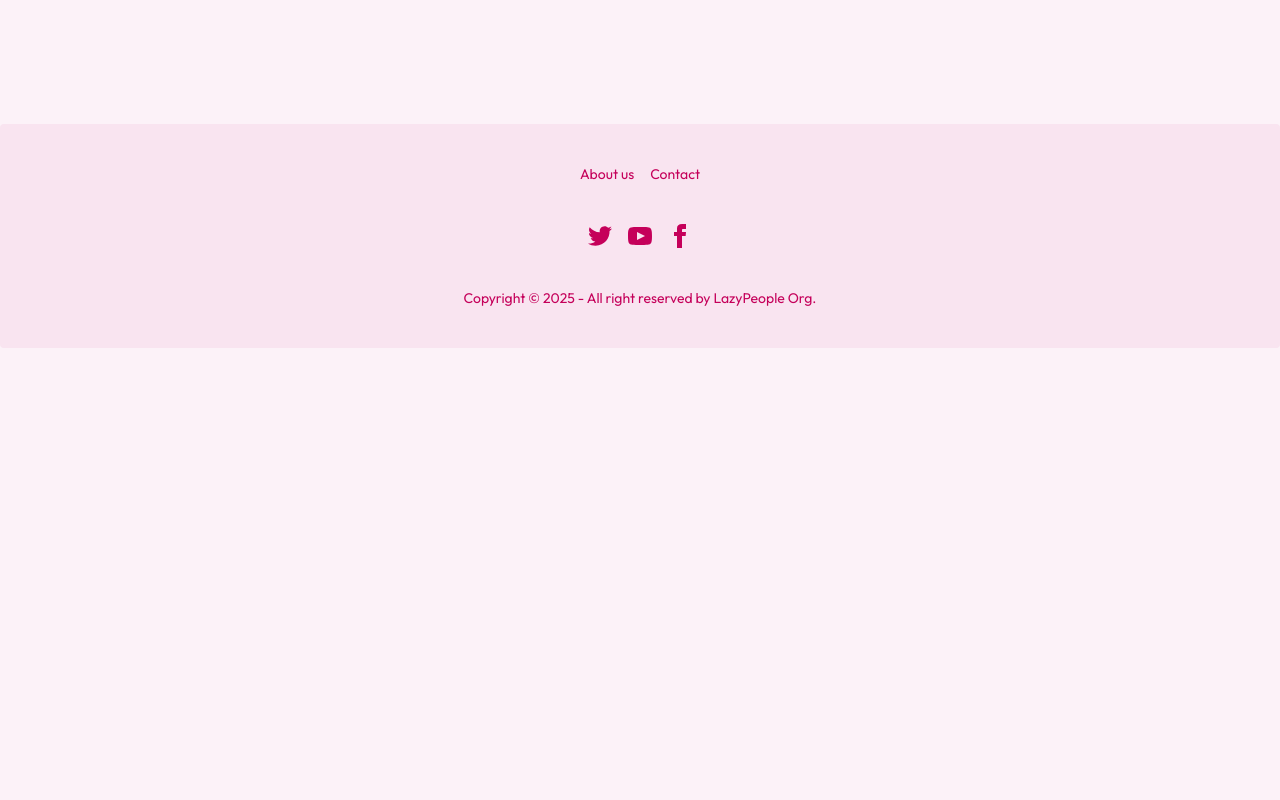
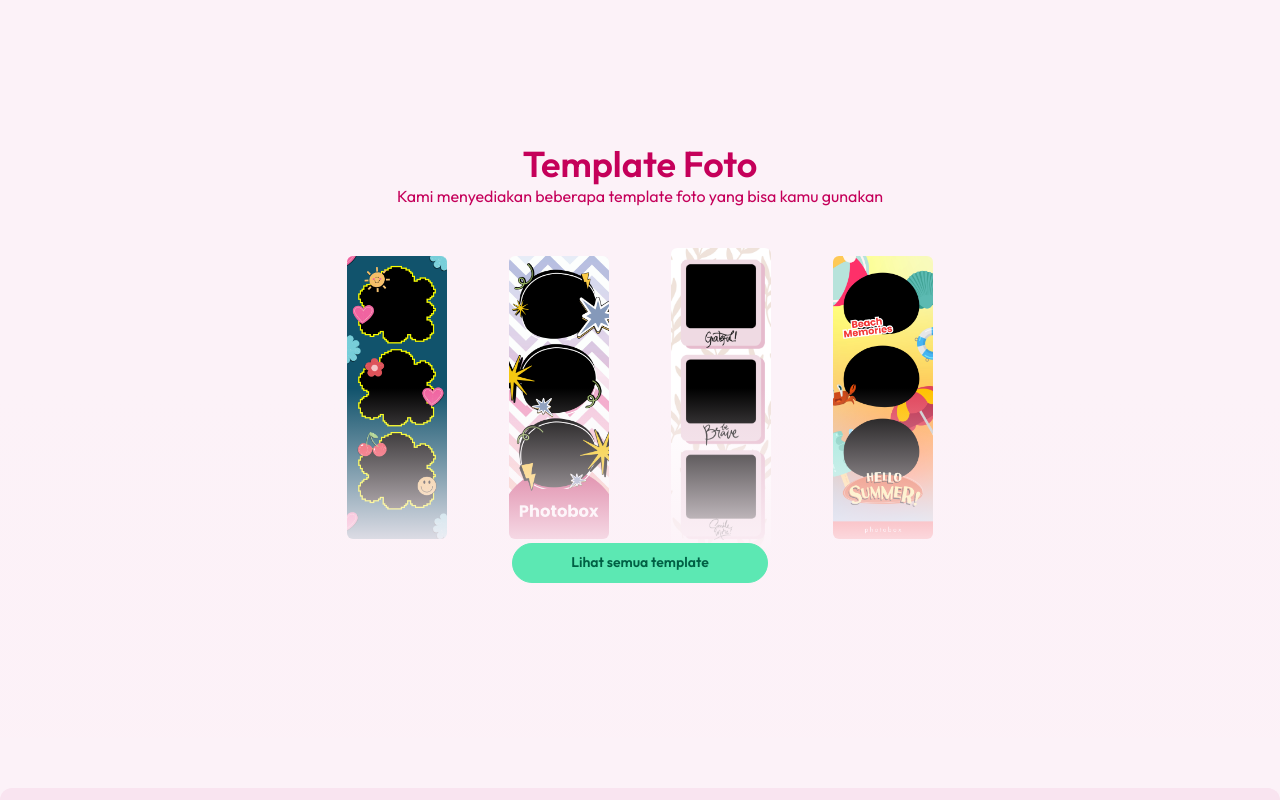
Before and after one commit to AnggaaIs/picapop, a Next.js app: page / in a window 1280 px wide. Shown: the part 820-1620 px from the top of the page. Before the commit the page ends 1168 px from the top, so only its background shows below. Built offline with nearby package versions, Linux system fonts and the light colour scheme.

Commit message:
feat: enhance Footer layout, update button styles, and introduce template configuration

```diff
--- a/src/app/components/Footer.tsx
+++ b/src/app/components/Footer.tsx
@@ -1,6 +1,6 @@
 export default function Footer() {
   return (
-    <footer className="footer footer-horizontal footer-center bg-base-200 text-base-content rounded p-10">
+    <footer className="footer footer-horizontal footer-center bg-base-200 text-base-content rounded-t-xl p-10">
       <nav className="grid grid-flow-col gap-4">
         <a className="link link-hover">About us</a>
         <a className="link link-hover">Contact</a>
--- a/src/app/getstarted/page.tsx
+++ b/src/app/getstarted/page.tsx
@@ -14,7 +14,7 @@ export default function GetStarted() {
       </div>
       <button onClick={() => {
         router.push("/photosession");
-      }} className="btn btn-accent btn-wide mt-10">Gaskeuunn</button>
+      }} className="btn btn-success btn-wide mt-10">Gaskeuunn</button>
     </div>
   )
 }
--- a/src/app/page.tsx
+++ b/src/app/page.tsx
@@ -3,6 +3,7 @@ import Image from "next/image";
 import { useRouter } from "next/navigation";
 import Navbar from "./components/Navbar";
 import Footer from "./components/Footer";
+import { templates } from "@/utils/config";
 
 export default function Home() {
   const router = useRouter();
@@ -30,6 +31,27 @@ export default function Home() {
         </div>
       </div>
 
+      <div className="flex flex-col items-center px-10 ">
+        <div className="flex flex-col items-center max-w-2xl md:p-5 rounded-xl w-full">
+          <h2 className="text-center text-4xl font-semibold">Template Foto</h2>
+          <p className="text-center">
+            Kami menyediakan beberapa template foto yang bisa kamu gunakan
+          </p>
+          <div className="mt-10 place-content-around w-[100%] grid grid-cols-2 md:grid-cols-4 gap-4">
+            {templates.slice(0, 4).map((template, index) => (
+              <div key={index} className="items-center justify-center flex w-full hover:bg-primary/40 transition-all ease hover:py-4 rounded-xl">
+                <Image className="rounded-md" src={`/template/template${template.value}.png`} alt={`${template.label}`} width={100} height={100} />
+              </div>
+            ))}
+          </div>
+        </div>
+      </div>
+      <div className="relative w-full mb-55">
+        <div className="left-0 h-[350px] -top-45 w-full items-center justify-center flex from-base-100 via-base-100 bg-gradient-to-t to-transparent absolute">
+          <button className="btn btn-success btn-wide">Lihat semua template</button>
+        </div>
+      </div>
+
       <Footer />
     </>
   );
--- a/src/app/photosession/page.tsx
+++ b/src/app/photosession/page.tsx
@@ -7,29 +7,7 @@ import { ChevronDown } from "lucide-react";
 import { replaceBlackWithImages } from "@/utils/image";
 import { HashLoader } from "react-spinners";
 import Footer from "../components/Footer";
-
-const templates = [
-  {
-    value: 1,
-    label: "Template 1",
-  },
-  {
-    value: 2,
-    label: "Template 2",
-  },
-  {
-    value: 3,
-    label: "Template 3",
-  },
-  {
-    value: 4,
-    label: "Template 4",
-  },
-  {
-    value: 5,
-    label: "Template 5",
-  },
-];
+import { templates } from "@/utils/config";
 
 export default function PhotoSession() {
   const videoRef = useRef<HTMLVideoElement>(null);
@@ -233,7 +211,7 @@ export default function PhotoSession() {
   return (
     <>
       <Navbar />
-      <div className="flex items-center justify-center flex-col p-5">
+      <div className="flex items-center justify-center flex-col mb-5 p-5">
         <div className="max-w-3xl">
 
           {countdown == null ? (
@@ -485,8 +463,8 @@ export default function PhotoSession() {
             </button>
           </div>
           {processedImage && (
-            <div className="mt-5 bg-secondary p-6 rounded-xl flex flex-col items-center justify-center">
-              <p className="mb-5 text-xl font-semibold">Hasil foto kamu</p>
+            <div className="mt-5 p-6 rounded-xl flex flex-col items-center justify-center">
+              <p className="mb-5 text-3xl font-semibold">Hasil foto kamu</p>
               <img
                 src={processedImage}
                 alt="Processed"
--- /dev/null
+++ b/src/utils/config.ts
@@ -0,0 +1,26 @@
+export const templates = [
+  {
+    value: 1,
+    label: "Template 1",
+  },
+  {
+    value: 2,
+    label: "Template 2",
+  },
+  {
+    value: 3,
+    label: "Template 3",
+  },
+  {
+    value: 4,
+    label: "Template 4",
+  },
+  {
+    value: 5,
+    label: "Template 5",
+  },
+  {
+    value: 6,
+    label: "Template 6",
+  }
+];
```
